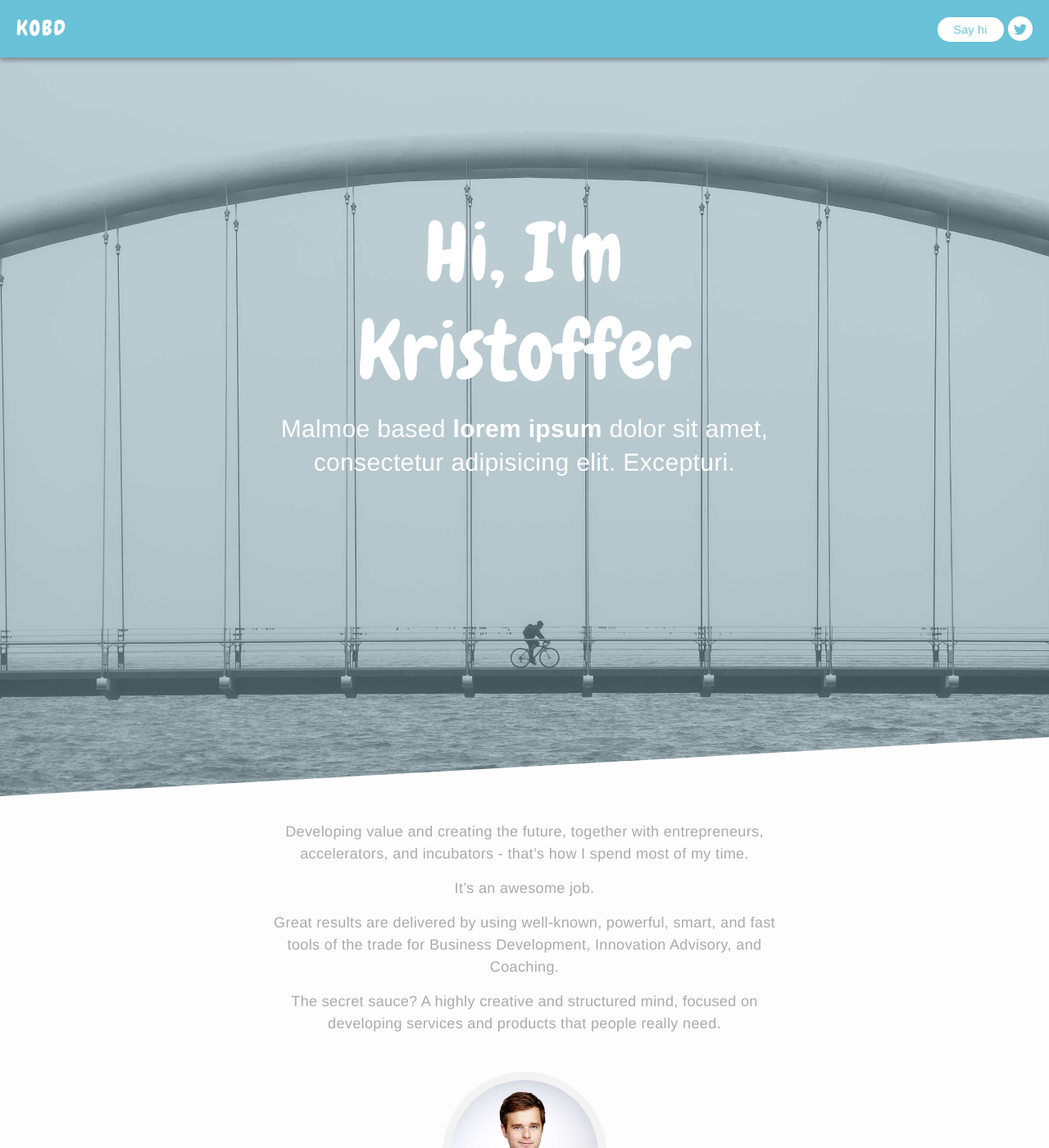
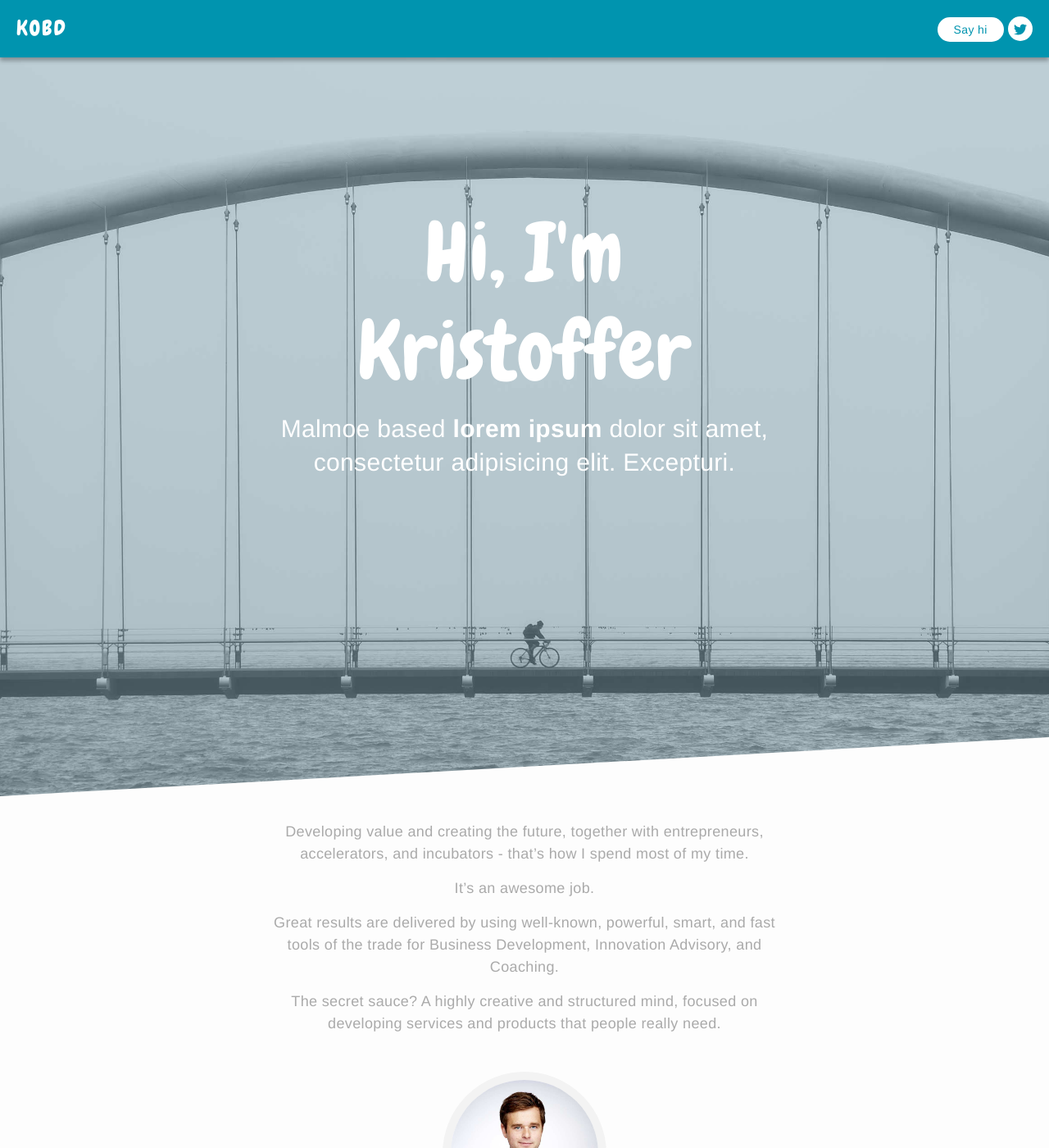
Before and after one commit to thomaswaern/krol, a Jekyll site: the page built from index.md, in a window 1280 px wide and 1400 px high. Shown: the whole window at 82% size. Built offline with Jekyll 4.4.1, drawn with Linux system fonts in a browser that asks for light colours.

Commit message:
Color changed

```diff
--- a/css/main.scss
+++ b/css/main.scss
@@ -13,7 +13,7 @@ $base-line-height: 1.5;
 
 $spacing-unit:     30px;
 
-$text-color:       #69c2d8;
+$text-color:       #0094af; //#69c2d8;
 $background-color: #fdfdfd;
 $brand-color:      #2a7ae2;
 
```
